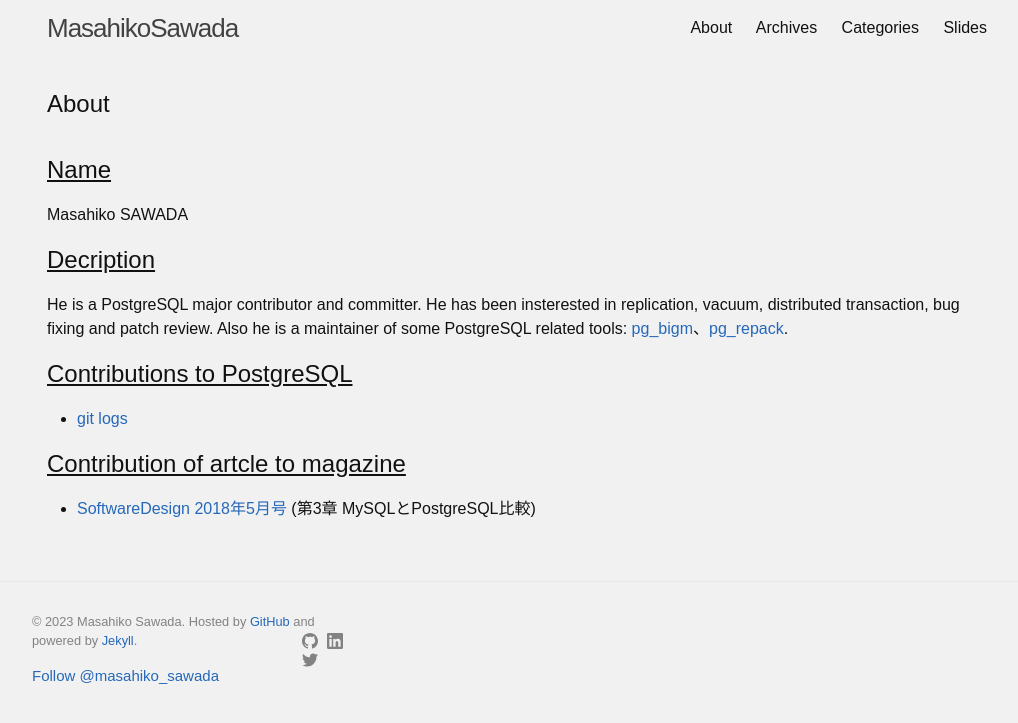
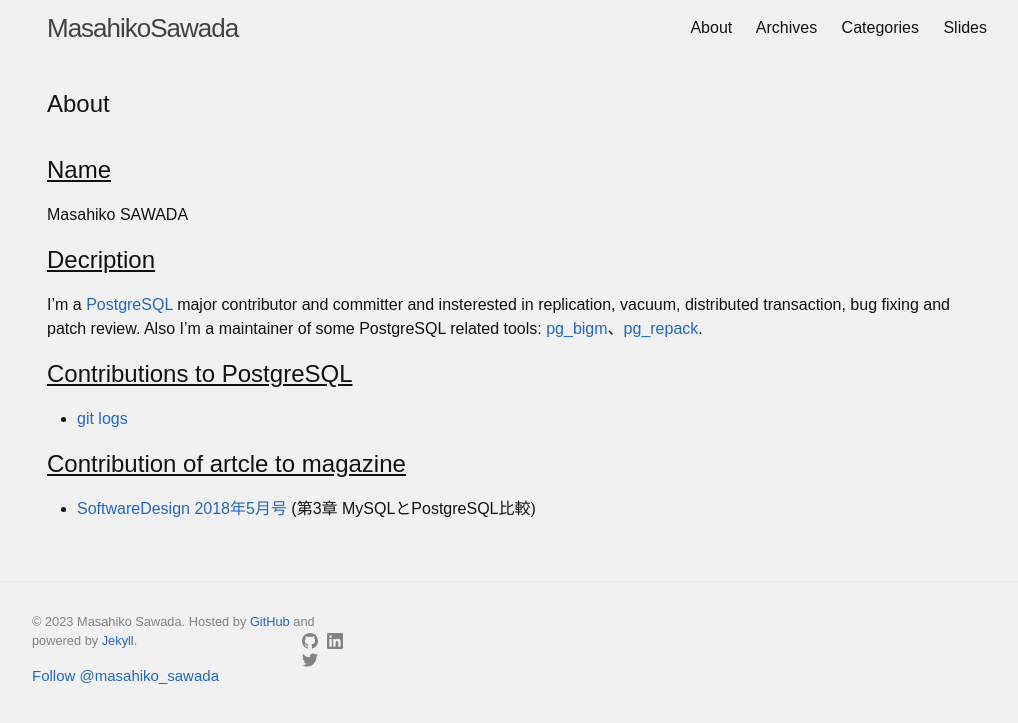
Before and after one commit to MasahikoSawada/masahikosawada.github.io, a Jekyll site: the page built from about.md, in a window 1280 px wide. Shown: the top 723 px of the page, without its empty margins (123-1141 px from the left). Built offline with Jekyll 4.4.1, drawn with Linux system fonts in a browser that asks for light colours; comment, search, counter and statistics services are not loaded.

Commit message:
about: Update

```diff
--- a/about.md
+++ b/about.md
@@ -8,7 +8,7 @@ permalink: /about/
 Masahiko SAWADA
 
 ## Decription
-He is a PostgreSQL major contributor and committer. He has been insterested in replication, vacuum, distributed transaction, bug fixing and patch review. Also he is a maintainer of some PostgreSQL related tools: [pg_bigm](http://pgbigm.osdn.jp/)、[pg_repack](https://reorg.github.io/pg_repack/jp/).
+I'm a [PostgreSQL](https://www.postgresql.org/) major contributor and committer and insterested in replication, vacuum, distributed transaction, bug fixing and patch review. Also I'm a maintainer of some PostgreSQL related tools: [pg_bigm](http://pgbigm.osdn.jp/)、[pg_repack](https://reorg.github.io/pg_repack/jp/).
 
 ## Contributions to PostgreSQL
 
```
